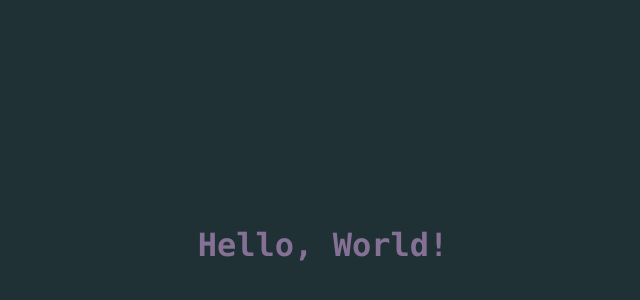
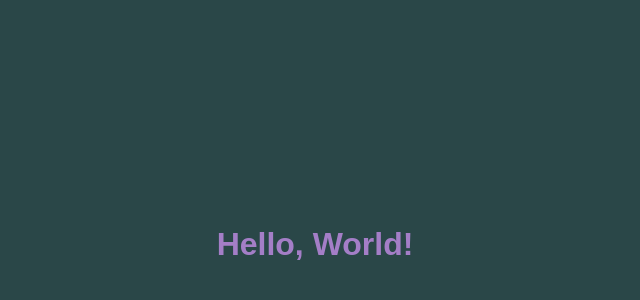
Before and after one commit to deelay0/hello-world, a plain HTML site: page index.html in a window 1280 px wide. Shown: the part 94-394 px from the top of the page, without its empty margins (325-965 px from the left). Drawn offline with Linux system fonts and the light colour scheme.

Commit message:
Slight color change, simplified html

```diff
--- a/index.html
+++ b/index.html
@@ -8,32 +8,21 @@
         <title>Hello, World!</title>
 
         <style>
-            #screen {
-                background-color: rgb(31, 49, 52);
-                height: 100vh;
-                width: 100vw;
+            html {
+                background-color: rgb(42, 71, 72);
             }
-
             h1 {
                 text-align: center;
                 margin-top: 40vh;
+                color: rgb(164, 126, 199);
                 font-size: 2em;
-            }
-
-            .word1 {
-                color: rgb(133, 113, 149);
-                font-family: "Fira Mono", Consolas, sans-serif;
+                font-family: "Fira Mono", sans-serif;
             }
         </style>
     </head>
 
-    <body id="screen">
-        <h1>
-            <span class="word1">Hello, World!</span>
-        </h1>
-        <script>
-            console.log("This page doesn't need it, but use script tags for JS code");
-        </script>
+    <body>
+        <h1>Hello, World!</h1>
     </body>
 
 </html>
```
